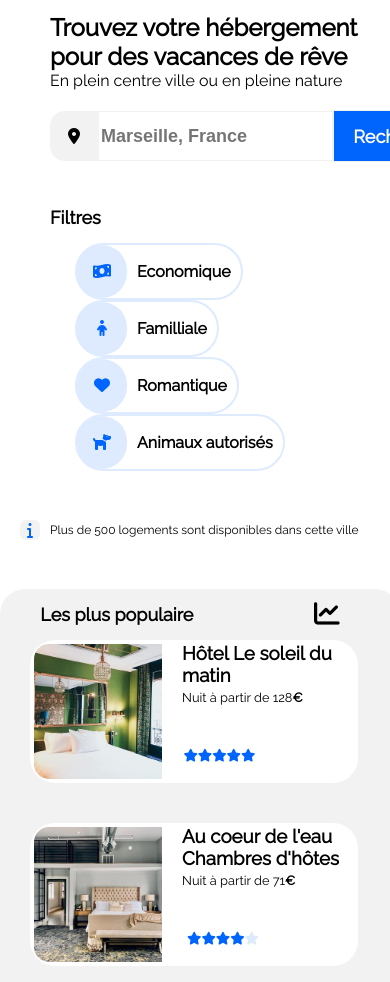
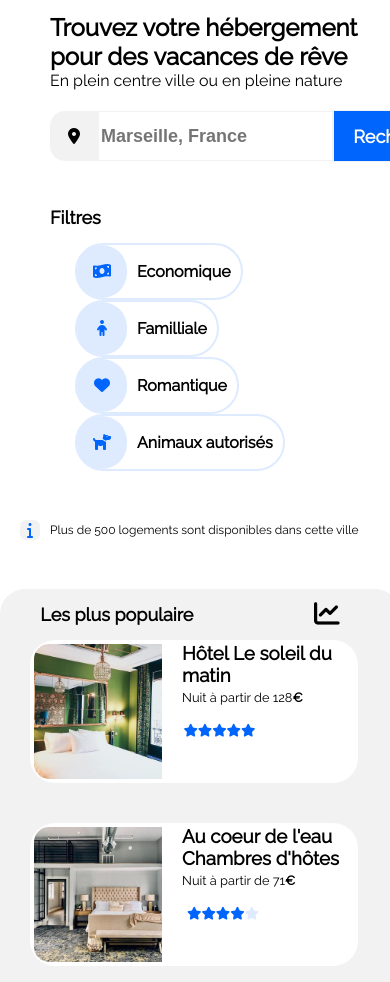
Before and after one commit to d3li974/PayetMarc_2_23062021, a plain HTML site: page index.html in a window 390 px wide. Shown: the part 118-1100 px from the top of the page. Drawn offline with Linux system fonts and the light colour scheme.

Commit message:
Update style.css

```diff
--- a/style.css
+++ b/style.css
@@ -635,6 +635,9 @@ footer{
         width: 100%;
         order: -1;
     }
+    .etoilePop{
+        margin-top: 0px;
+    }
     .contInfo{
         margin-left: 20px;
     }
```
